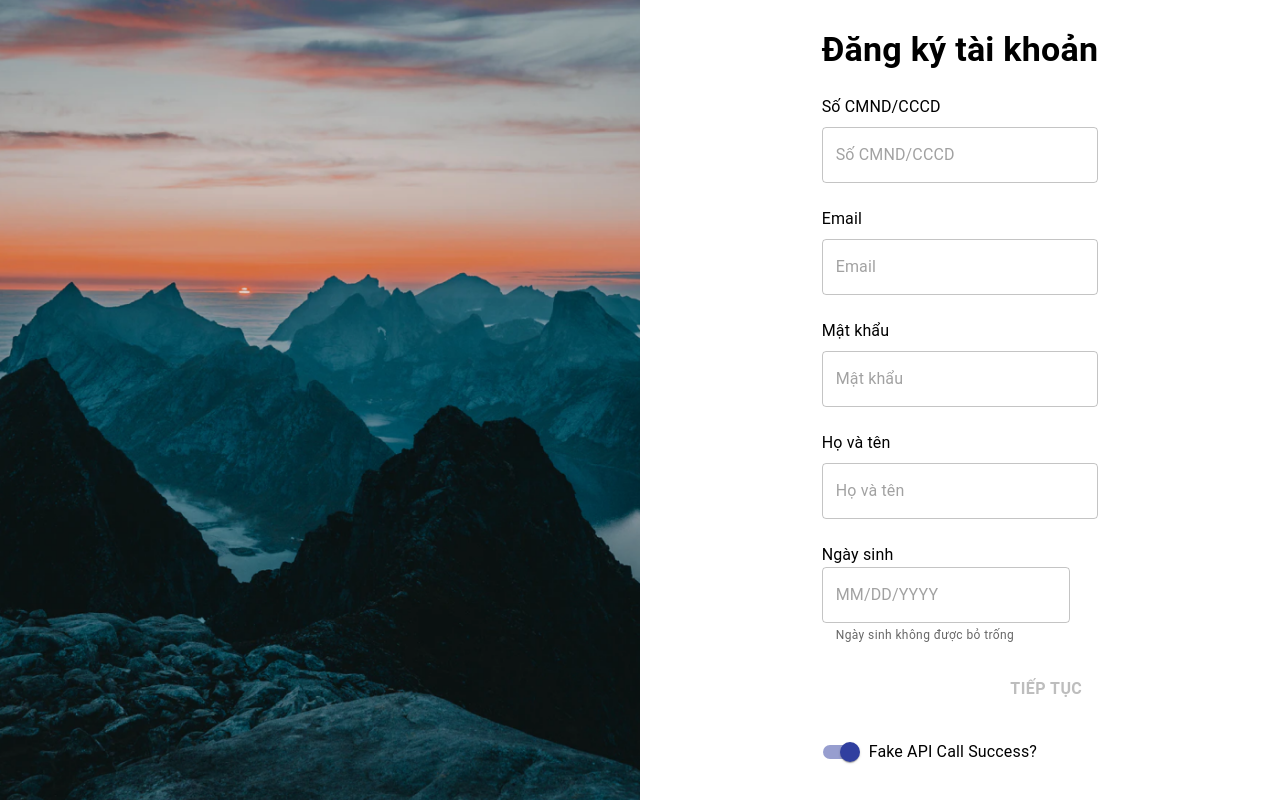
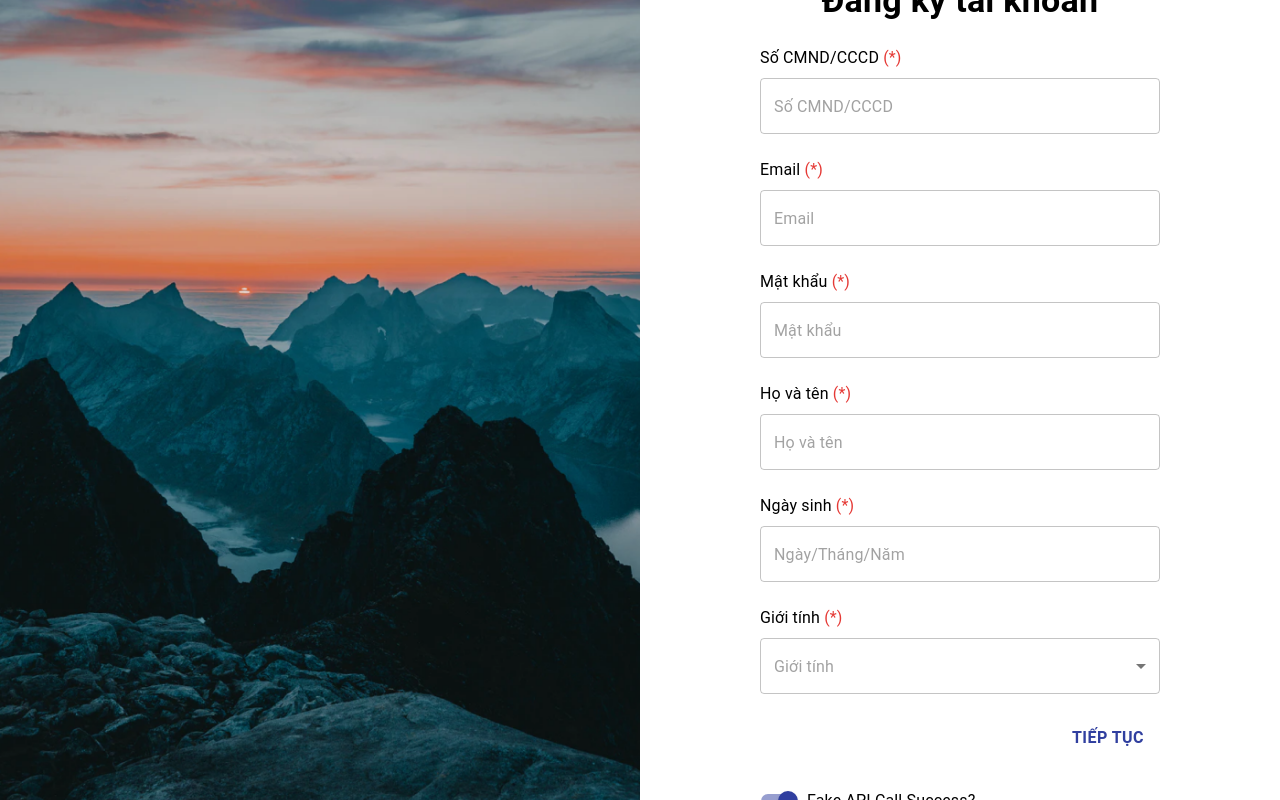
Before and after one commit to zinza-academy/covid-19-vaccine-portal-thanghq24, a Next.js app: page /register in a window 1280 px wide. Built offline with nearby package versions, Linux system fonts and the light colour scheme.

Commit message:
feat: Add dob and gender selector in Register page

```diff
--- a/package.json
+++ b/package.json
@@ -15,6 +15,7 @@
     "@mui/material": "^5.13.2",
     "@mui/x-date-pickers": "^6.5.0",
     "@reduxjs/toolkit": "^1.9.5",
+    "@tanstack/react-query": "^4.29.7",
     "@types/node": "20.2.3",
     "@types/react": "18.2.6",
     "@types/react-dom": "18.2.4",
@@ -30,6 +31,7 @@
     "yup": "^1.1.1"
   },
   "devDependencies": {
+    "@tanstack/eslint-plugin-query": "^4.29.9",
     "eslint-config-prettier": "^8.8.0"
   }
 }
--- a/src/app/(authPage)/forgot-password/page.tsx
+++ b/src/app/(authPage)/forgot-password/page.tsx
@@ -14,6 +14,7 @@ import { useForm } from 'react-hook-form';
 import { yupResolver } from '@hookform/resolvers/yup';
 import * as yup from 'yup';
 import { useRouter } from 'next/navigation';
+import RequiredTag from '@src/components/sharedComponents/RequiredTag';
 interface FormData {
   email: string;
 }
@@ -72,9 +73,7 @@ const ForgotPassword: FC = () => {
     <Stack spacing={3} component="form" onSubmit={handleSubmit(obSubmit)}>
       <Typography px={5} align="center">
         Để khôi phục mật khẩu, vui lòng nhập đúng email bạn đã dùng để đăng ký{' '}
-        <Typography component="span" display="inline" color={red[600]}>
-          (*)
-        </Typography>
+        <RequiredTag />
       </Typography>
       <TextInput
         control={control}
--- a/src/app/(authPage)/register/page.tsx
+++ b/src/app/(authPage)/register/page.tsx
@@ -7,13 +7,14 @@ import {
   Switch,
   Typography
 } from '@mui/material';
-import React, { FC, useState } from 'react';
+import React, { FC, useEffect, useState } from 'react';
 import { useForm } from 'react-hook-form';
 import { yupResolver } from '@hookform/resolvers/yup';
 import * as yup from 'yup';
 import TextInput from '@components/sharedComponents/TextInput';
 import { useRouter } from 'next/navigation';
 import DateInput from '@src/components/sharedComponents/DateInput';
+import SelectInput from '@src/components/sharedComponents/SelectInput';
 
 interface FormData {
   citizenIdentification: string;
@@ -55,18 +56,18 @@ const defaultValues = {
   password: '',
   fullName: '',
   dob: null,
-  gender: null,
+  gender: 'none',
   province: '',
   district: '',
   ward: ''
 };
 
-const Login: FC = () => {
+const Register: FC = () => {
   const router = useRouter();
   const {
     control,
     handleSubmit,
-    formState: { isDirty, isValid }
+    formState: { errors, isDirty, isValid }
   } = useForm<FormData>({
     mode: 'onChange',
     defaultValues: defaultValues,
@@ -100,8 +101,12 @@ const Login: FC = () => {
   };
 
   return (
-    <Stack spacing={3} component="form" onSubmit={handleSubmit(onSubmit)}>
-      <Typography variant="h4" fontWeight="700">
+    <Stack
+      spacing={3}
+      component="form"
+      width={400}
+      onSubmit={handleSubmit(onSubmit)}>
+      <Typography variant="h4" fontWeight="700" align="center">
         Đăng ký tài khoản
       </Typography>
       <TextInput
@@ -109,7 +114,8 @@ const Login: FC = () => {
         name="citizenIdentification"
         label="Số CMND/CCCD"
         placeholder="Số CMND/CCCD"
-        errorMessage="Số CMND/CCCD không được bỏ trống"
+        errorMessage="Số CMND/CCCD không được bỏ trống, phải là số, độ dài chuẩn (9 hoặc 12)"
+        required
       />
       <TextInput
         control={control}
@@ -117,6 +123,7 @@ const Login: FC = () => {
         label="Email"
         placeholder="Email"
         errorMessage="Email không được bỏ trống và phải đúng định dạng"
+        required
       />
       <TextInput
         control={control}
@@ -125,6 +132,7 @@ const Login: FC = () => {
         placeholder="Mật khẩu"
         errorMessage="Mật khẩu không được bỏ trống"
         type="password"
+        required
       />
       <TextInput
         control={control}
@@ -132,20 +140,39 @@ const Login: FC = () => {
         label="Họ và tên"
         placeholder="Họ và tên"
         errorMessage="Họ và tên không được bỏ trống"
+        required
       />
       <DateInput
         control={control}
         name="dob"
-        errorMessage="Ngày sinh không được bỏ trống"
+        errorMessage="Ngày sinh không được bỏ trống và hợp lý"
         disableFuture={true}
         label="Ngày sinh"
+        placeholder="Ngày/Tháng/Năm"
+        required
       />
-      {/* gender select */}
+      <SelectInput
+        control={control}
+        errorMessage="Giới tính không được bỏ trống"
+        label="Giới tính"
+        name="gender"
+        selections={[
+          { value: 'M', label: 'Nam' },
+          { value: 'F', label: 'Nữ' }
+        ]}
+        defaultValue="M"
+        placeholder="Giới tính"
+        required
+      />
       {/* province select */}
       {/* district select */}
       {/* ward select */}
       <Stack direction="row" justifyContent="end">
-        <Button variant="text" type="submit" disabled={canSubmit}>
+        <Button
+          variant="text"
+          type="submit"
+          // disabled={canSubmit}
+        >
           Tiếp tục
         </Button>
       </Stack>
@@ -161,4 +188,4 @@ const Login: FC = () => {
   );
 };
 
-export default Login;
+export default Register;
--- a/src/components/sharedComponents/DateInput.tsx
+++ b/src/components/sharedComponents/DateInput.tsx
@@ -2,8 +2,9 @@ import * as React from 'react';
 import { LocalizationProvider } from '@mui/x-date-pickers/LocalizationProvider';
 import { AdapterDayjs } from '@mui/x-date-pickers/AdapterDayjs';
 import { DatePicker } from '@mui/x-date-pickers/DatePicker';
-import { Box, TextField, Typography } from '@mui/material';
+import { Stack, TextField, Typography } from '@mui/material';
 import { Control, Controller } from 'react-hook-form';
+import RequiredTag from './RequiredTag';
 
 interface DateInput {
   control: Control;
@@ -12,6 +13,7 @@ interface DateInput {
   label: string | undefined;
   placeholder: string;
   disableFuture: boolean | undefined;
+  required: boolean | undefined;
 }
 
 const DateInput: React.FC<DateInput> = ({
@@ -19,12 +21,17 @@ const DateInput: React.FC<DateInput> = ({
   name,
   errorMessage,
   label,
-  placeholder,
-  disableFuture
+  placeholder = 'Ngày/Tháng/Năm',
+  disableFuture,
+  required
 }) => {
   return (
-    <Box>
-      {label ? <Typography>{label}</Typography> : null}
+    <Stack spacing={1}>
+      {label ? (
+        <Typography>
+          {label} {required ? <RequiredTag /> : null}
+        </Typography>
+      ) : null}
       <Controller
         name={name}
         control={control}
@@ -34,23 +41,18 @@ const DateInput: React.FC<DateInput> = ({
               disableFuture={disableFuture}
               slotProps={{
                 textField: {
-                  helperText: errorMessage
+                  error: !!fieldState?.error,
+                  helperText: !!fieldState.error?.message && errorMessage,
+                  placeholder: placeholder
                 }
               }}
-              slots={
-                <TextField
-                  fullWidth
-                  helperText={!!fieldState.error?.message && errorMessage}
-                  placeholder={placeholder}
-                  error={!!fieldState.error}
-                  {...field}
-                />
-              }
+              sx={{ width: '100%' }}
+              {...field}
             />
           </LocalizationProvider>
         )}
       />
-    </Box>
+    </Stack>
   );
 };
 
--- /dev/null
+++ b/src/components/sharedComponents/RequiredTag.tsx
@@ -0,0 +1,13 @@
+import { Typography } from '@mui/material';
+import { red } from '@mui/material/colors';
+import React, { FC } from 'react';
+
+const RequiredTag: FC = () => {
+  return (
+    <Typography component="span" display="inline" color={red[600]}>
+      (*)
+    </Typography>
+  );
+};
+
+export default RequiredTag;
--- /dev/null
+++ b/src/components/sharedComponents/SelectInput.tsx
@@ -0,0 +1,76 @@
+import { MenuItem, Stack, TextField, Typography } from '@mui/material';
+import React, { FC } from 'react';
+import { Control, Controller } from 'react-hook-form';
+import RequiredTag from './RequiredTag';
+
+interface SelectionObject {
+  value: string | number | boolean;
+  label: string | number;
+}
+
+interface SelectInput {
+  control: Control;
+  name: string;
+  errorMessage: string;
+  label: string | undefined;
+  placeholder: string;
+  defaultValue: string | number | boolean;
+  selections: SelectionObject[];
+  required: boolean | undefined;
+}
+
+const SelectInput: FC<SelectInput> = ({
+  control,
+  name,
+  errorMessage,
+  label,
+  placeholder,
+  selections,
+  required
+}) => {
+  return (
+    <Stack spacing={1}>
+      {label ? (
+        <Typography>
+          {label} {required ? <RequiredTag /> : null}
+        </Typography>
+      ) : null}
+      <Controller
+        name={name}
+        control={control}
+        render={({ field, fieldState }) => (
+          <TextField
+            fullWidth
+            select
+            helperText={!!fieldState.error?.message && errorMessage}
+            error={!!fieldState.error}
+            //placeholder solution 1
+            sx={{
+              '& .MuiSelect-select .notranslate::after': placeholder
+                ? {
+                    content: `"${placeholder}"`,
+                    opacity: 0.42
+                  }
+                : {}
+            }}
+            {...field}
+            onClick={() => console.log(field.value)}>
+            {/* placeholder solution 2 */}
+            {/* {field.value === 'none' ? (
+              <MenuItem value="none" disabled>
+                {placeholder}
+              </MenuItem>
+            ) : null} */}
+            {selections.map((selection, index) => (
+              <MenuItem key={index} value={selection.value}>
+                {selection.label}
+              </MenuItem>
+            ))}
+          </TextField>
+        )}
+      />
+    </Stack>
+  );
+};
+
+export default SelectInput;
--- a/src/components/sharedComponents/TextInput.tsx
+++ b/src/components/sharedComponents/TextInput.tsx
@@ -1,6 +1,7 @@
 import { Stack, TextField, TextFieldVariants, Typography } from '@mui/material';
-import React from 'react';
+import React, { FC } from 'react';
 import { Control, Controller } from 'react-hook-form';
+import RequiredTag from './RequiredTag';
 
 interface TextInput {
   variant: TextFieldVariants;
@@ -10,20 +11,26 @@ interface TextInput {
   placeholder: string;
   label: string | undefined;
   type: React.HTMLInputTypeAttribute | undefined;
+  required: boolean | undefined;
 }
 
-export default function TextInput({
+const TextInput: FC<TextInput> = ({
   control,
   name,
   errorMessage,
   placeholder,
   label,
   variant = 'outlined',
-  type
-}: TextInput) {
+  type,
+  required = false
+}) => {
   return (
     <Stack spacing={1}>
-      {label ? <Typography>{label}</Typography> : null}
+      {label ? (
+        <Typography>
+          {label} {required ? <RequiredTag /> : null}
+        </Typography>
+      ) : null}
       <Controller
         name={name}
         control={control}
@@ -41,4 +48,6 @@ export default function TextInput({
       />
     </Stack>
   );
-}
+};
+
+export default TextInput;
```
Also changed, not shown: 1 other file (tests, documents, lock files or other folders).
